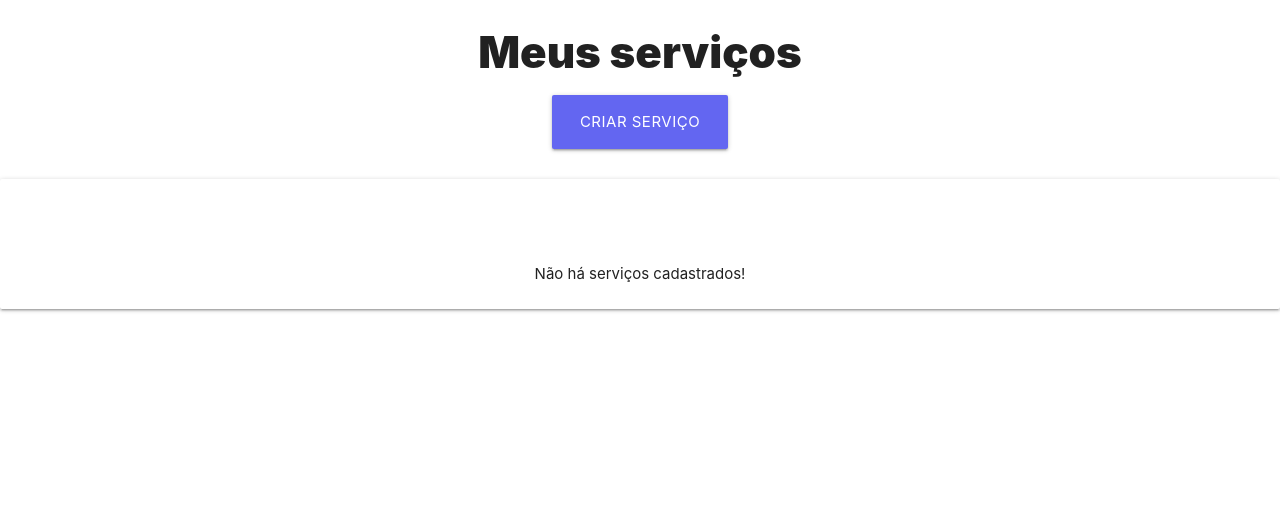
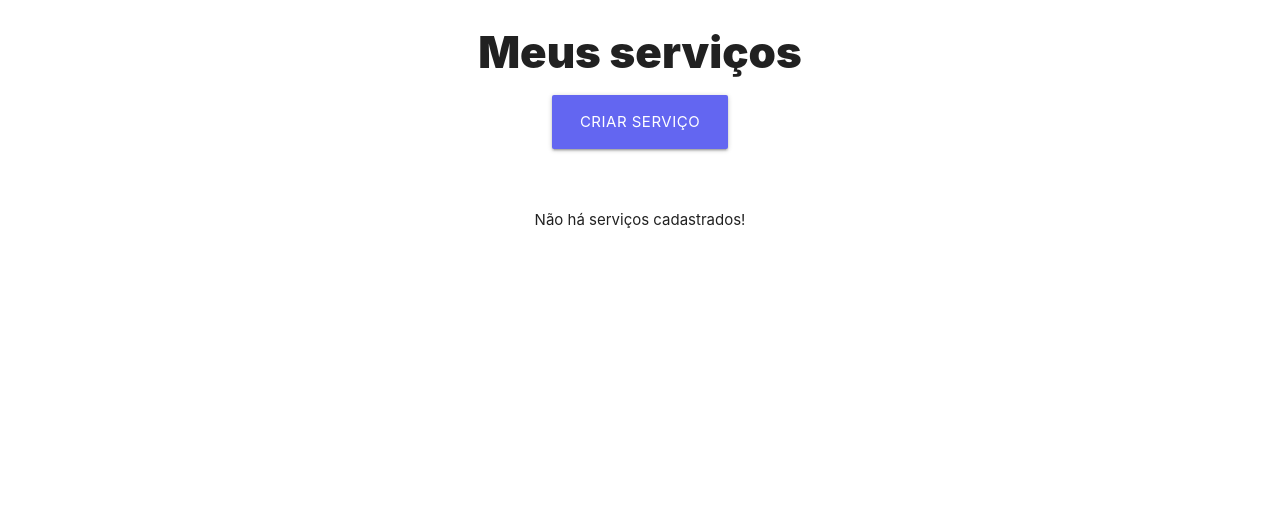
Before and after one commit to rafaelngoncalves5/servicos, a Django app: page /servicosapp/servicos/usuario/meus_servicos/ in a window 1280 px wide. Shown: the part 64-575 px from the top of the page. Run offline with Django 4.2, Linux system fonts and the light colour scheme; a user stored in the database is signed in; data comes from the database, SQL or seed files in the repository; both versions use the stored data as it was after the commit; some libraries are stand-ins or nearby versions.

Commit message:
c1b15ee736d876818f4ee1e2c9c3af67c7c7bee0

```diff
--- a/servicos/servicosapp/templates/servicosapp/usuario/meus_servicos.html
+++ b/servicos/servicosapp/templates/servicosapp/usuario/meus_servicos.html
@@ -6,8 +6,8 @@
 <a style="background-color: var(--accent-color); max-width: max-content; text-decoration: none; display: block; margin-left: auto; margin-right: auto;"
     class="link-btn waves-effect waves-light btn-large" href="{% url 'servicosapp:criar_servicos' %}">Criar serviço</a>
 
+{% if meus_servicos %}
 <div class="card-panel" style="margin-top: 2em; display: flex; justify-content: center; align-items: center;">
-    {% if meus_servicos %}
     <ul>
         {% for meu_servico in meus_servicos %}
         <a id="ancora-servicos" href="{% url 'servicosapp:detalhes_servicos' meu_servico.id_servico %}">
@@ -19,7 +19,8 @@
 
         <a href="/servicosapp/servicos/{{ meu_servico.id_servico }}/editar/">Editar</a>
         |
-        <a style="cursor: pointer;" id="excluir-btn" href="/servicosapp/servicos/{{ meu_servico.id_servico }}/excluir/">Excluir</a>
+        <a style="cursor: pointer;" id="excluir-btn"
+            href="/servicosapp/servicos/{{ meu_servico.id_servico }}/excluir/">Excluir</a>
 
         <div class="section"></div>
         <div class="divider"></div>
@@ -30,7 +31,7 @@
 </div>
 
 {% else %}
-<p style="background: none; text-align: center; margin-top: 4em;">Não há serviços cadastrados!</p>
+<p style="text-align: center; margin-top: 4em;">Não há serviços cadastrados!</p>
 {% endif %}
 
 {% endblock content %}
```
Also changed, not shown: servicos/db.sqlite3.
